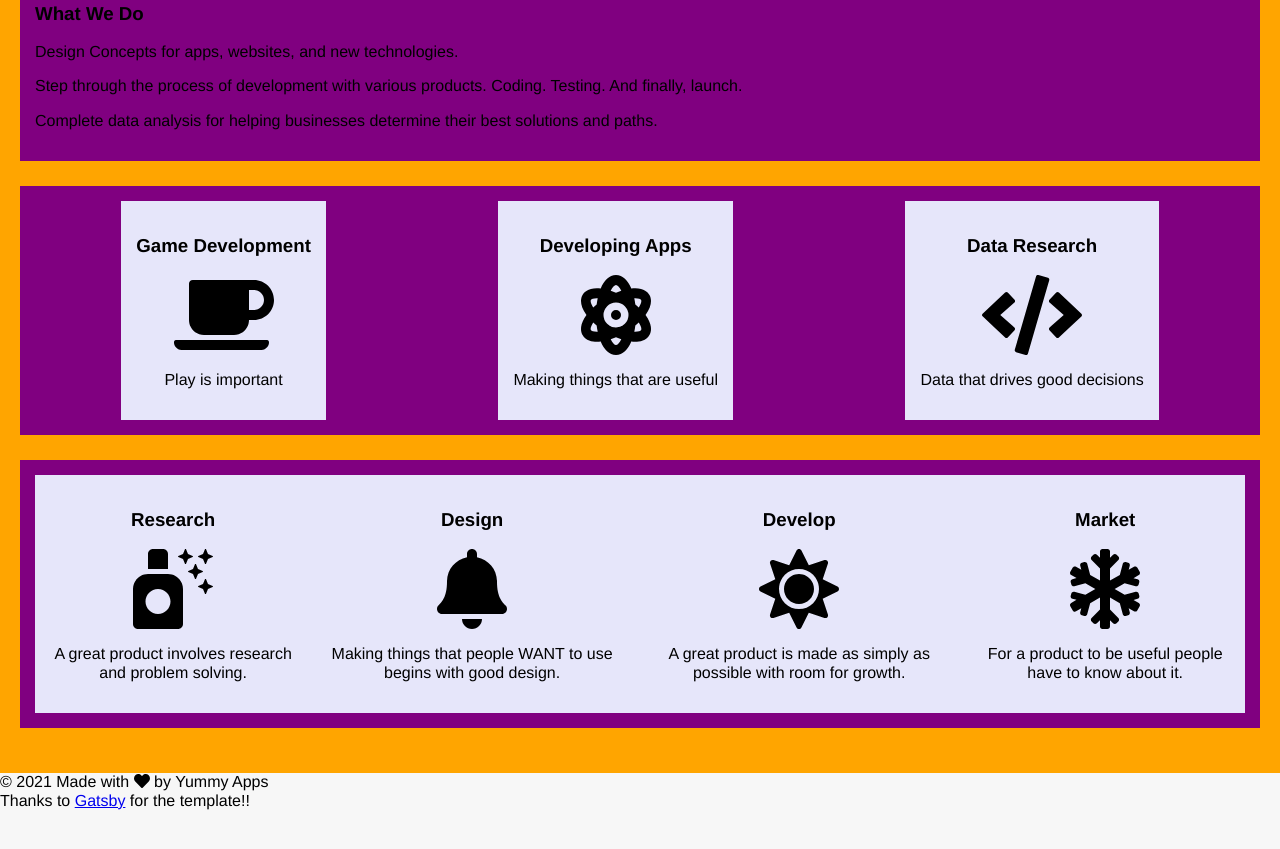
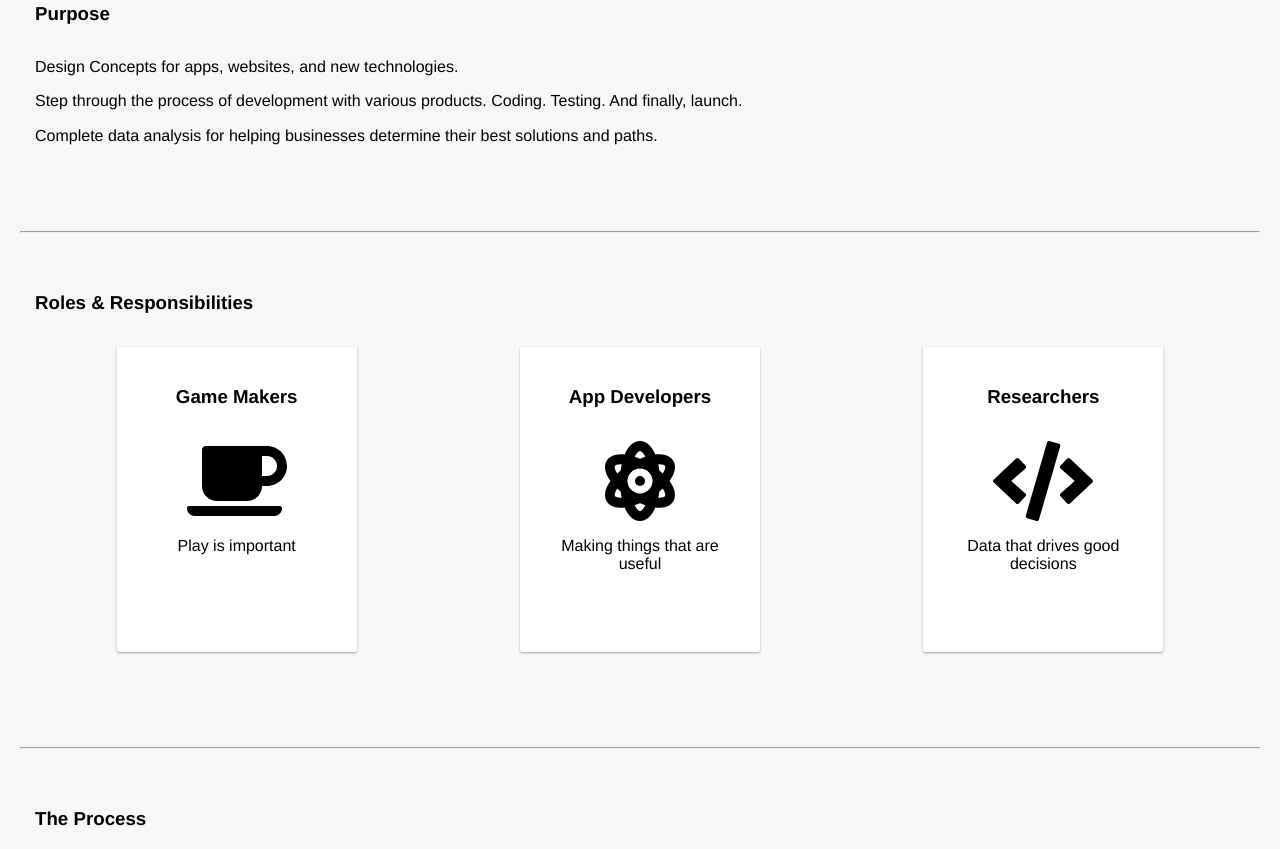
Before and after one commit to haddeeann/yellow-umbrella-makers, a Gatsby site: page / in a window 1280 px wide. Shown: the part 691-1540 px from the top of the page. Before the commit the page ends 1501 px from the top, so only its background shows below. Built offline with nearby package versions, Linux system fonts and the light colour scheme; Gatsby itself is replaced by a stand-in of ours.

Commit message:
basic styles are settled in

```diff
--- a/src/components/layout.js
+++ b/src/components/layout.js
@@ -10,7 +10,7 @@ const Layout = ({ location, title, children }) => {
   let header = ''
 
   header = (
-    <header className={isRootPath ? 'clouds' : 'short-header'} data-is-root-path={isRootPath}>
+    <header className={isRootPath ? 'page-header clouds' : 'page-header short-header'} data-is-root-path={isRootPath}>
       <h1>
           <Link to="/">{title}</Link>
       </h1>
--- a/src/pages/about.js
+++ b/src/pages/about.js
@@ -3,6 +3,7 @@ import { Link, graphql } from "gatsby"
 
 import Layout from "../components/layout"
 import Seo from "../components/seo"
+import Bio from "../components/bio"
 
 const About = ({ data, location }) => {
   const siteTitle = data.site.siteMetadata?.title || `Title`
@@ -19,6 +20,9 @@ const About = ({ data, location }) => {
             <p>Start where you are, use what you have and do what you can.</p>
             <p>We believe that great things can start small as long as the people who make them work hard. It's more important to make something and get feedback than to sit in idea land and THINK about what people need. The trick is to improve continuously and grow organically. With that in mind we respect that sometimes projects, goals, and ideas change. That gives us the ability to remain agile and to adapt.</p>
         </div>
+        <div>
+        <Bio />
+        </div>
     </Layout>
   )
 }
--- a/src/pages/blog/index.js
+++ b/src/pages/blog/index.js
@@ -58,7 +58,6 @@ const BlogIndex = ({ data, location }) => {
           )
         })}
       </ol>
-      <Bio />
     </Layout>
   )
 }
--- a/src/pages/index.js
+++ b/src/pages/index.js
@@ -15,31 +15,38 @@ const HomePage = ({ data, location }) => {
       <Seo title="Home" />
       {/* section on what we do in topic */}
       <div className='section'>
-        <h3>What We Do</h3>
+        <h3>Purpose</h3>
         <p>Design Concepts for apps, websites, and new technologies.</p>
         <p>Step through the process of development with various products. Coding. Testing. And finally, launch.</p>
         <p>Complete data analysis for helping businesses determine their best solutions and paths.</p>
       </div>
+      <hr />
       {/* section about what we do in categories */}
-      <div className='section cards'>
+      <div className='section'>
+        <h3>Roles & Responsibilities</h3>
+        <div className='cards'>
           <div>
-          <h3>Game Development</h3>
+            <h3>Game Makers</h3>
             <FontAwesomeIcon icon={faCoffee} size='5x' />
             <p>Play is important</p>
           </div>
           <div>
-          <h3>Developing Apps</h3>
+            <h3>App Developers</h3>
             <FontAwesomeIcon icon={faAtom} size='5x' />
             <p>Making things that are useful</p>
           </div>
           <div>
-          <h3>Data Research</h3>
+            <h3>Researchers</h3>
             <FontAwesomeIcon icon={faCode} size='5x' />
             <p>Data that drives good decisions</p>
           </div>
         </div>
+      </div>
+      <hr />
       {/* section about our development process */}
-      <div className='section cards'>
+      <div className='section'>
+        <h3>The Process</h3>
+        <div className='cards'>
           <div>
             <h3>Research</h3>
             <FontAwesomeIcon icon={faAirFreshener} size='5x' />
@@ -61,6 +68,7 @@ const HomePage = ({ data, location }) => {
             <p>For a product to be useful people have to know about it.</p>
           </div>
         </div>
+      </div>
     </Layout>
   )
 }
--- a/src/style/app.css
+++ b/src/style/app.css
@@ -4,7 +4,6 @@ body {
 }
 
 .section {
-    background-color: purple;
     padding: 15px;
     margin-bottom: 25px;
 }
@@ -12,10 +11,35 @@ body {
 .cards {
     display: flex;
     justify-content: space-around;
+    flex-wrap: wrap;
+}
+
+@media only screen and (max-width: 900px) {
+    .section {
+        text-align: center;
+    }
+    .cards {
+        flex-direction: column;
+        align-items: center;
+    }
+}
+
+.section h3 {
+    padding-bottom: 15px;
 }
 
 .cards > div {
-    background-color: lavender;
-    padding: 15px;
+    padding: 20px;
+    margin-bottom: 25px;
     text-align: center;
+    width: 200px;
+    min-height: 265px;
+    box-shadow: 0 1px 3px rgba(0,0,0,0.12), 0 1px 2px rgba(0,0,0,0.24);
+    background-color: #fff;
+    border-radius: 2px;
 }
+
+hr {
+    margin-top: 55px;
+    margin-bottom: 25px;
+}
--- a/src/style/layout.css
+++ b/src/style/layout.css
@@ -1,4 +1,4 @@
-header {
+.page-header {
     padding: 20px;
     font-family: helvetica neue, helvetica, arial, sans-serif;
     height: 75vh;
@@ -12,11 +12,11 @@ nav ul li {
     display: inline-block;
     padding-right: 15px;
 }
-header a, header a:hover {
+.page-header a, .page-header a:hover, header a, header a:hover {
     text-decoration: none;
     color: #66d9ff;
 }
-header h1 a {
+.page-header h1 a {
     color: #fff;
     font-weight: bold;
     font-size: 46px;
@@ -32,6 +32,12 @@ header h1 a {
 }
 
 main {
-    background-color: orange;
     padding: 20px;
 }
+
+footer {
+    min-height: 15vh;
+    display: flex;
+    justify-content: center;
+    align-items: center;
+}
```
Also changed, not shown: src/components/bio.js (+10 -4 lines), src/style/bio.css (added, +16 -0 lines). Lines whose indentation alone changed are shown as unchanged.
